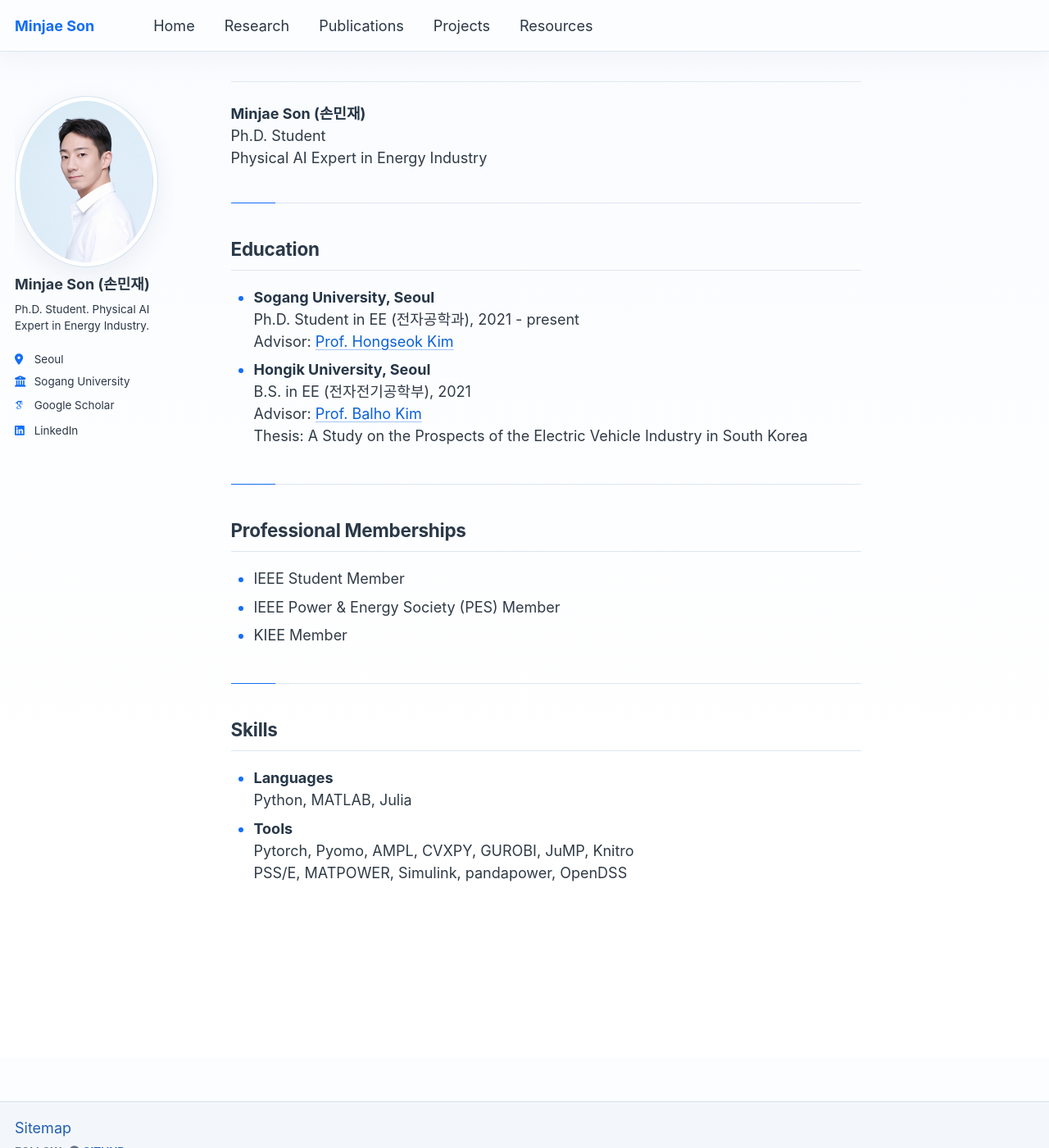
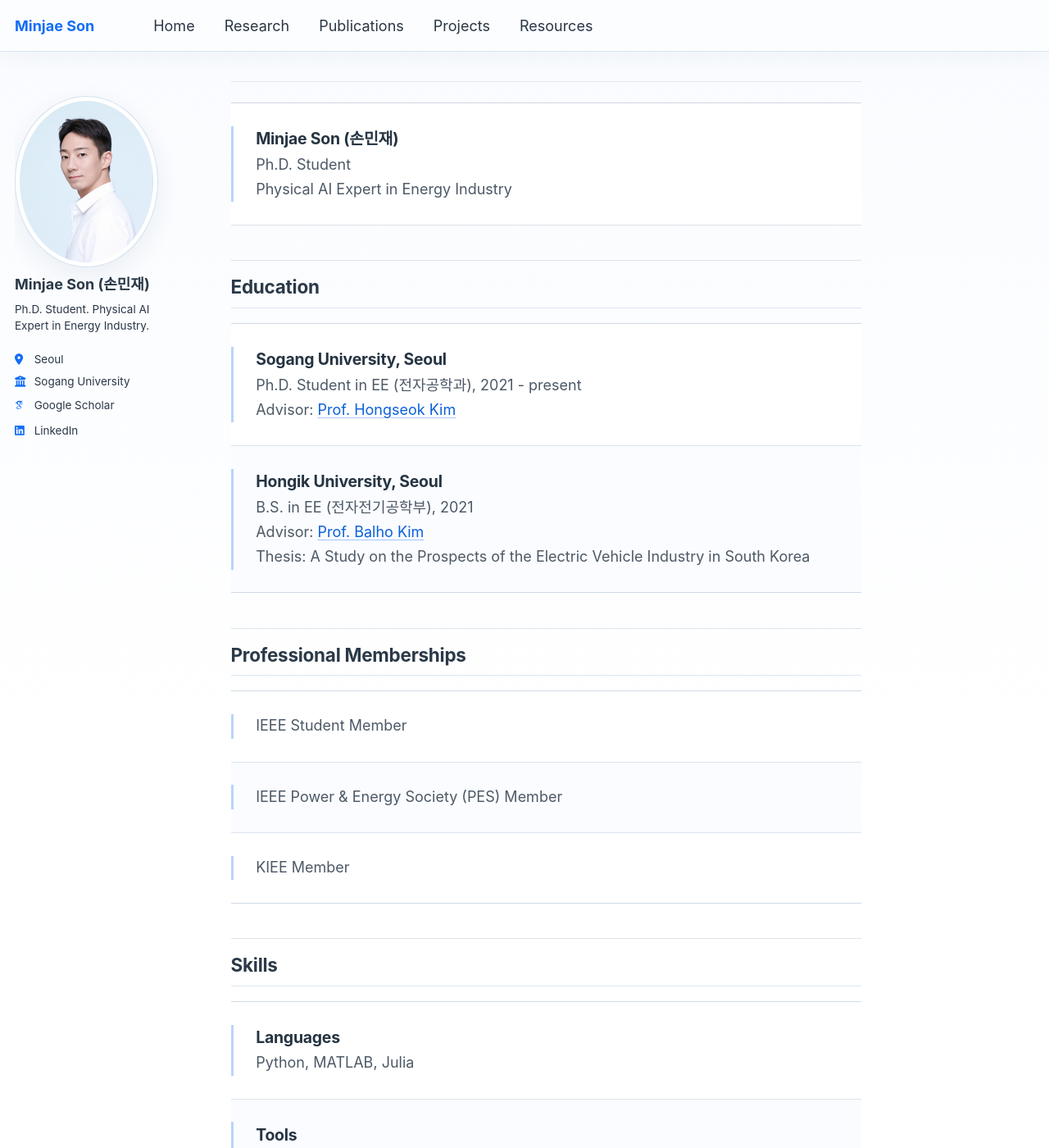
Before and after one commit to powerflow77/powerflow77.github.io, a Jekyll site: the page built from _pages/home.html, in a window 1280 px wide and 1400 px high. Shown: the whole window at 82% size. Built offline with Jekyll 4.4.1, drawn with Linux system fonts in a browser that asks for light colours; some web fonts are replaced; a script that is not in the unit is left out.

Commit message:
Align Home with structured page styling

```diff
--- a/assets/css/migration.css
+++ b/assets/css/migration.css
@@ -383,6 +383,74 @@ hr { border-top-color: #dce6f2; }
   line-height: 1.58;
 }
 .page--research .research-section li { margin: 0; }
+.page--minjae-son .page__content > p:first-child {
+  position: relative;
+  margin: 0;
+  padding: 1.5rem clamp(1rem, 2.7vw, 1.7rem) 1.55rem;
+  border-top: 1px solid #cfd9e4;
+  border-bottom: 1px solid #dce4ec;
+  background: #fff;
+  color: #4d5966;
+  line-height: 1.68;
+}
+.page--minjae-son .page__content > p:first-child::before {
+  position: absolute;
+  top: 1.55rem;
+  bottom: 1.55rem;
+  left: 0;
+  width: 3px;
+  background: #b9d4fb;
+  content: "";
+}
+.page--minjae-son .page__content > p:first-child strong {
+  color: #263442;
+  font-size: 1.08em;
+  font-weight: 680;
+  letter-spacing: -.012em;
+}
+.page--minjae-son .page__content > hr {
+  height: 1px;
+  margin: 2.35rem 0 0;
+  border: 0;
+  background: #dce4ec;
+}
+.page--minjae-son .page__content > hr + h2 { margin-top: 1rem; }
+.page--minjae-son .page__content > ul {
+  margin: 1rem 0 0;
+  padding: 0;
+  border-top: 1px solid #cfd9e4;
+  border-bottom: 1px solid #cfd9e4;
+  list-style: none;
+}
+.page--minjae-son .page__content > ul > li {
+  position: relative;
+  margin: 0;
+  padding: 1.5rem clamp(1rem, 2.7vw, 1.7rem) 1.55rem;
+  border-bottom: 1px solid #dce4ec;
+  background: #fff;
+  color: #4d5966;
+  line-height: 1.68;
+}
+.page--minjae-son .page__content > ul > li:nth-child(even) { background: #fafcff; }
+.page--minjae-son .page__content > ul > li:last-child { border-bottom: 0; }
+.page--minjae-son .page__content > ul > li::before {
+  position: absolute;
+  top: 1.55rem;
+  bottom: 1.55rem;
+  left: 0;
+  width: 3px;
+  background: #b9d4fb;
+  content: "";
+  transition: background-color .18s ease;
+}
+.page--minjae-son .page__content > ul > li:hover { background: #f7faff; }
+.page--minjae-son .page__content > ul > li:hover::before { background: #146ef5; }
+.page--minjae-son .page__content > ul > li strong {
+  color: #263442;
+  font-size: 1.08em;
+  font-weight: 680;
+  letter-spacing: -.012em;
+}
 .skip-link { position: fixed; top: -100px; left: 1em; z-index: 1000; padding: .7em 1em; background: var(--global-bg-color); color: var(--global-text-color); }
 .skip-link:focus { top: .3em; }
 a:focus-visible, button:focus-visible { outline: 2px solid #146ef5; outline-offset: 4px; }
@@ -410,6 +478,13 @@ a:focus-visible, button:focus-visible { outline: 2px solid #146ef5; outline-offs
   .page--research .research-section p,
   .page--research .research-section ul { font-size: .88em; line-height: 1.62; }
   .page--research .research-section ul { grid-template-columns: 1fr; gap: .08rem; }
+  .page--minjae-son .page__content > p:first-child,
+  .page--minjae-son .page__content > ul > li { padding: 1.18rem .95rem 1.25rem; }
+  .page--minjae-son .page__content > p:first-child::before,
+  .page--minjae-son .page__content > ul > li::before { top: 1.25rem; bottom: 1.25rem; }
+  .page--minjae-son .page__content > p:first-child,
+  .page--minjae-son .page__content > ul > li { font-size: .88em; line-height: 1.62; }
+  .page--minjae-son .page__content > ul { margin-top: .85rem; }
   .home-hero { min-height: max(34rem, calc(100svh - 70px)); }
   .home-hero::before { background-size: 28px 28px; -webkit-mask-image: linear-gradient(110deg, transparent 10%, #000 100%); mask-image: linear-gradient(110deg, transparent 10%, #000 100%); }
   .home-hero__inner { display: block; padding: 3.75rem 1.5rem 3rem; }
```
